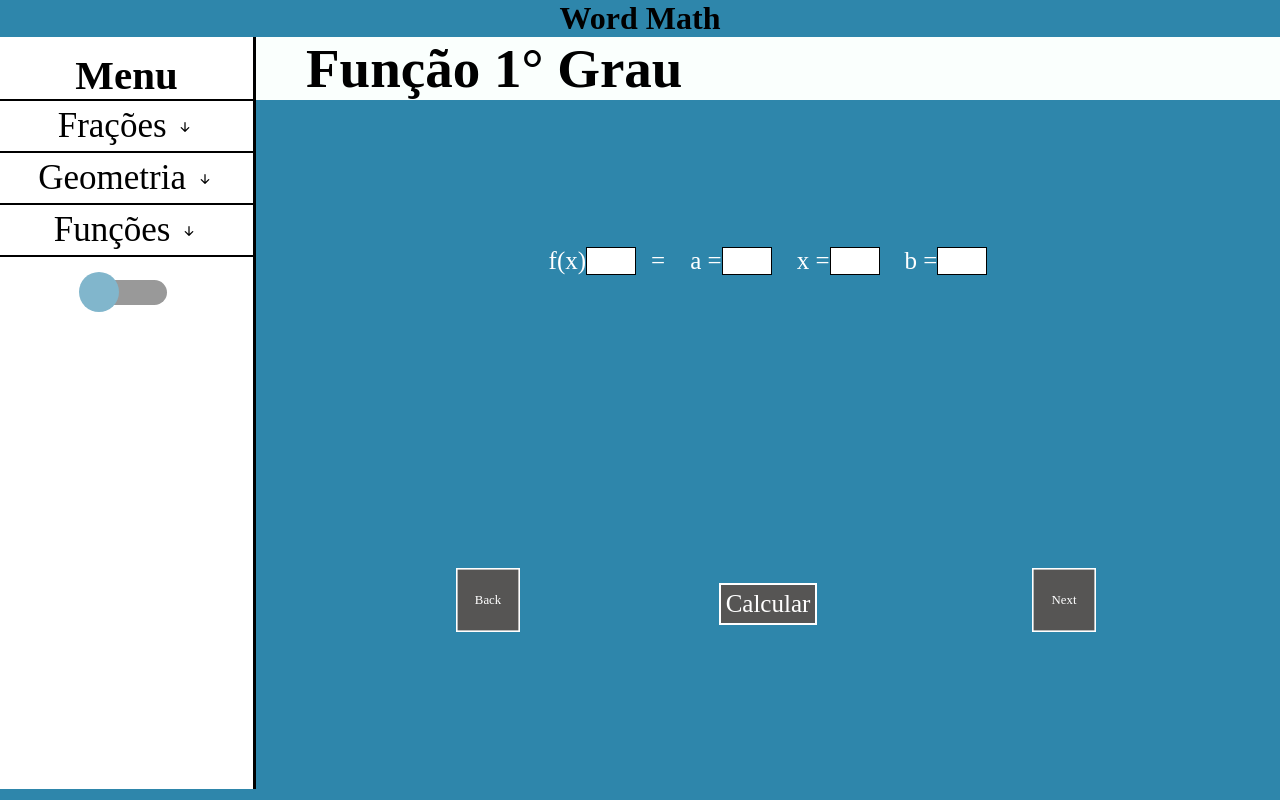
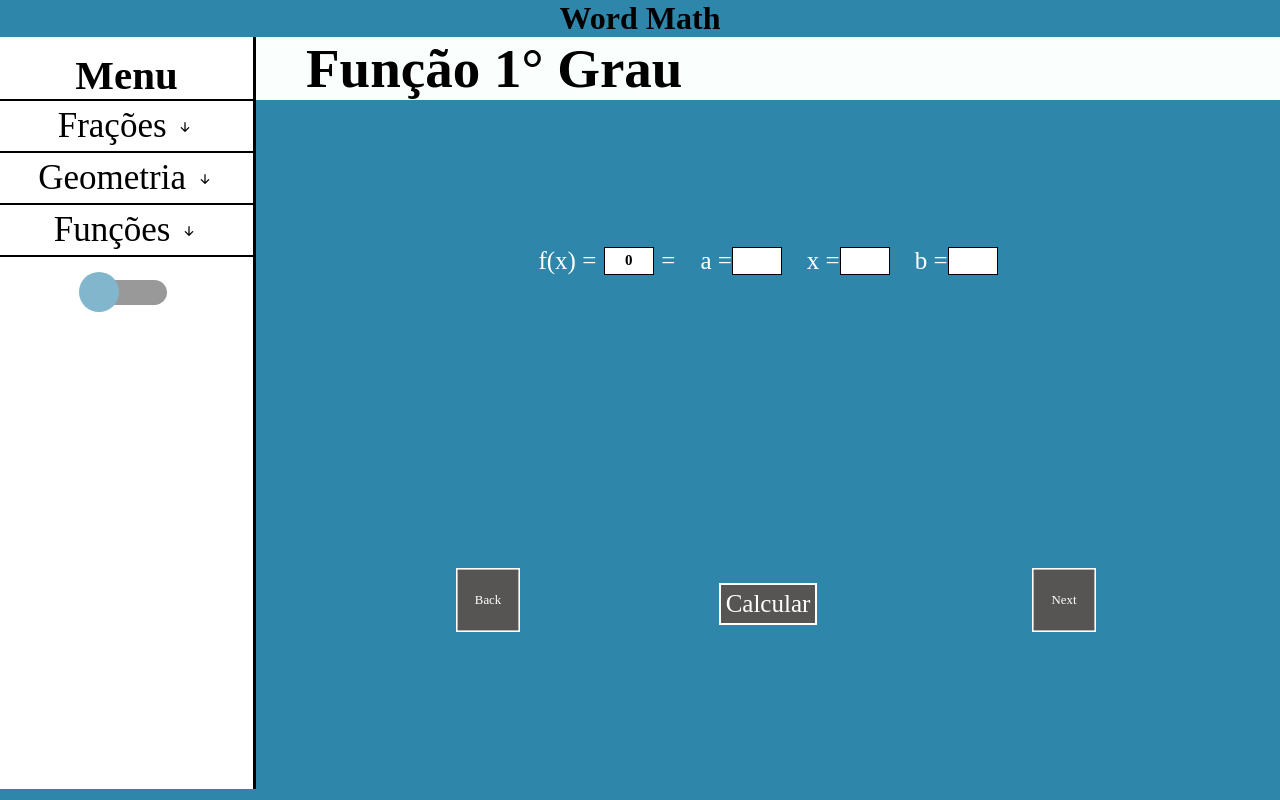
Before and after one commit to Davi-Serrano/Word-Math, a React (Create React App) app: page / in a window 1280 px wide. Built offline with nearby package versions, Linux system fonts and the light colour scheme.

Commit message:
Calc Func Fisrt add

```diff
--- a/src/components/Menu/List/index.js
+++ b/src/components/Menu/List/index.js
@@ -68,7 +68,7 @@ export const MenuList = () => {
                     <ul className={ ` ${twohide ? "hide" : ""}`}  >
                         <li onClick= { () => {  setIndexPage( IndexPage * 0 )
                                                         setShowMenu(true)}}
-                                >Multiplicação
+                                >Quadrado
                         </li>
                         <li onClick= { () => {  setIndexPage( IndexPage * 0 + 1)
                                                         setShowMenu(true)}}
--- a/src/components/Section/Func/index.js
+++ b/src/components/Section/Func/index.js
@@ -1,6 +1,26 @@
+import { useState } from "react"
+
 import { FuncStyle, Title, Resp, CalcBtn } from "./styled"
 
 export const  FuncFirst = () =>{
+
+    const [ y, setY ] = useState(0)
+
+
+    function CalcFunc(){
+
+        const a = document.querySelector("#valueA").value
+        const x = document.querySelector("#valueX").value
+        const b = document.querySelector("#valueB").value
+
+        const A = parseInt(a)
+        const X = parseInt(x)
+        const B = parseInt(b)
+
+        setY(A * X + B)
+
+    }
+
 
     return(
 
@@ -10,17 +30,17 @@ export const  FuncFirst = () =>{
                 <FuncStyle>
 
                     <div className="question">
-                         f(x)  <Resp></Resp> =
+                         f(x) = <Resp>{y}</Resp> =
 
                         <label> a =</label>
-                        <input type="number" min="1" id="valueA" />
+                        <input type="number" id="valueA" />
                         <label> x =</label>
-                        <input type="number" min="1" id="valueX" />
+                        <input type="number" id="valueX" />
                         <label> b =</label>
-                        <input type="number" min="1" id="valueB" />
+                        <input type="number" id="valueB" />
 
                     </div>
-                        <CalcBtn>Calcular</CalcBtn>
+                        <CalcBtn onClick={CalcFunc}>Calcular</CalcBtn>
 
                 </FuncStyle>
         </div>
--- a/src/components/Section/Func/styled.js
+++ b/src/components/Section/Func/styled.js
@@ -45,6 +45,7 @@ export const FuncStyle = styled.div`
             border: none;
             border: 1px solid black;
             text-align: center;
+            font-weight: bold;
         }
     }
 
@@ -67,13 +68,18 @@ export const Resp = styled.div`
 
             width: 50px;
 
-            margin-right: 1em;
+            margin: 0 0.5em;
 
             border: 1px solid black;
             background-color: white;
+            color: black;
+
+            display: flex;
+            justify-content: center;
+            align-items: center;
 
             font-size: 15px;
-            text-align: center;
+            font-weight: bold;
 
 
 `
```
